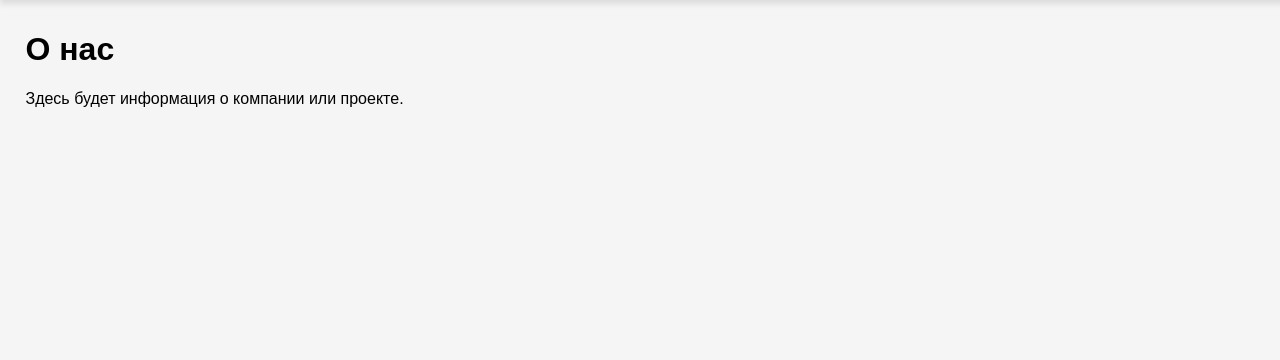
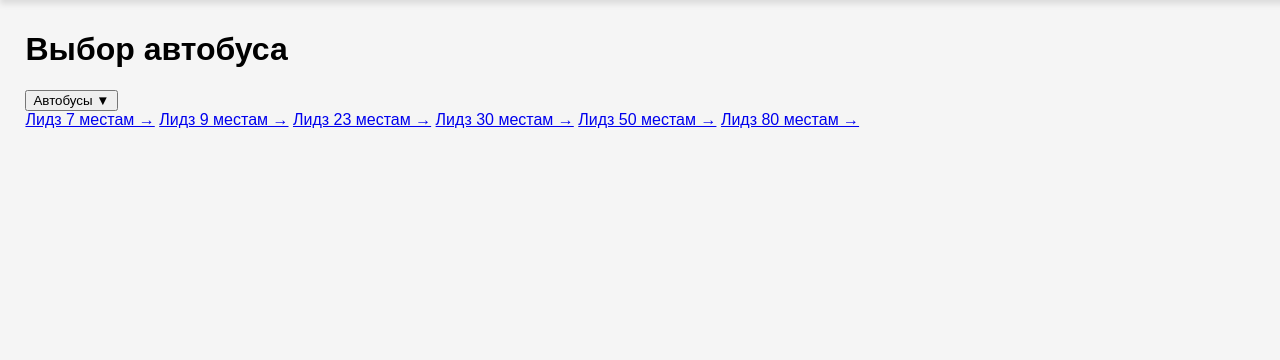
Before and after one commit to Korobka15/VKV, a Flask app: page /autobus in a window 1280 px wide. Shown: the part 60-420 px from the top of the page. Run offline with Flask 3, Linux system fonts and the light colour scheme.

Commit message:
autobusu izvele nav pabaigta

```diff
--- a/main.py
+++ b/main.py
@@ -3,6 +3,15 @@
 from flask_bcrypt import Bcrypt
 from flask_login import LoginManager, UserMixin, login_user, logout_user, login_required, current_user
 import sqlite3
+
+bus_data = {
+    "7": ["Автобус A", "Автобус B"],
+    "9": ["Автобус C"],
+    "23": ["Автобус D", "Автобус E"],
+    "30": ["Автобус F"],
+    "50": ["Автобус G"],
+    "80": ["Автобус H"]
+}
 
 app = Flask(__name__)
 app.config['SECRET_KEY'] = 'your_secret_key'
@@ -37,7 +46,11 @@
 
 @app.route('/autobus')
 def bus():
-    return render_template('autobus.html', user=current_user)
+    return render_template("autobus.html", bus_data=bus_data, selected_buses=None, selected_category=None, user=current_user)
+
+@app.route("/autobus/<category>")
+def autobus_category(category):
+    return render_template("autobus.html", bus_data=bus_data, selected_buses=bus_data.get(category, []), selected_category=category, user=current_user)
 
 @app.route('/forum')
 def chat():
--- a/templates/autobus.html
+++ b/templates/autobus.html
@@ -3,11 +3,10 @@
 <head>
     <meta charset="UTF-8">
     <meta name="viewport" content="width=device-width, initial-scale=1.0">
-    <title>О нас</title>
+    <title>Автобусы</title>
     <link rel="stylesheet" href="{{ url_for('static', filename='styles.css') }}">
 </head>
 <body>
-
     <div class="navbar">
         <div class="nav-links">
             <a href="/" class="{{ 'active' if request.endpoint == 'index' else '' }}">Главная</a>
@@ -25,9 +24,25 @@
     </div>
 
     <div class="content">
-        <h1>О нас</h1>
-        <p>Здесь будет информация о компании или проекте.</p>
+        <h1>Выбор автобуса</h1>
+        <div class="dropdown">
+            <button onclick="toggleDropdown()" class="dropbtn">Автобусы ▼</button>
+            <div id="busDropdown" class="dropdown-content">
+                {% for category, buses in bus_data.items() %}
+                    <a href="/autobus/{{ category }}">Лидз {{ category }} местам →</a>
+                {% endfor %}
+            </div>
+        </div>
+        <div id="busList" class="bus-info-box">
+            {% if selected_buses %}
+                <h2>Автобусы с {{ selected_category }} местами</h2>
+                <ul>
+                    {% for bus in selected_buses %}
+                        <li>{{ bus }}</li>
+                    {% endfor %}
+                </ul>
+            {% endif %}
+        </div>
     </div>
-
 </body>
 </html>
```
